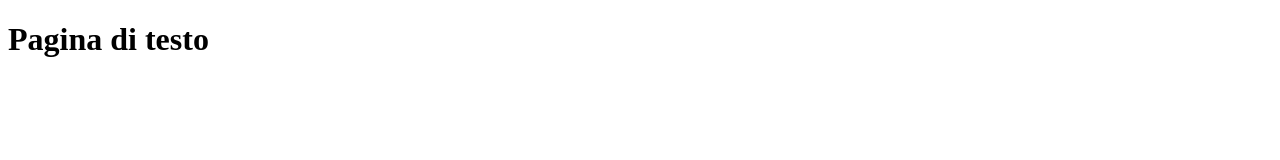
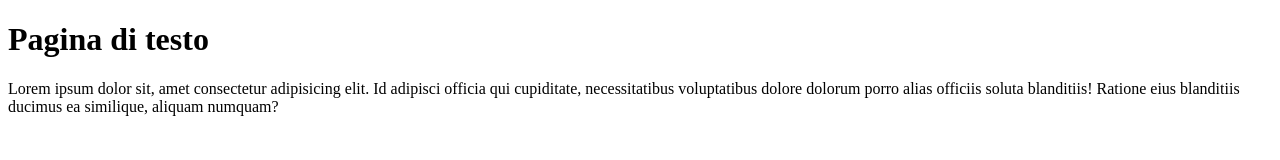
Before and after one commit to anto991nio/Test, a plain HTML site: page index.html in a window 1280 px wide. Drawn offline with Linux system fonts and the light colour scheme.

Commit message:
aggiunge paragrafo

```diff
--- a/index.html
+++ b/index.html
@@ -8,6 +8,6 @@
 </head>
 <body>
     <h1>Pagina di testo</h1>
-
+    <p>Lorem ipsum dolor sit, amet consectetur adipisicing elit. Id adipisci officia qui cupiditate, necessitatibus voluptatibus dolore dolorum porro alias officiis soluta blanditiis! Ratione eius blanditiis ducimus ea similique, aliquam numquam?</p>
 </body>
 </html>
```
